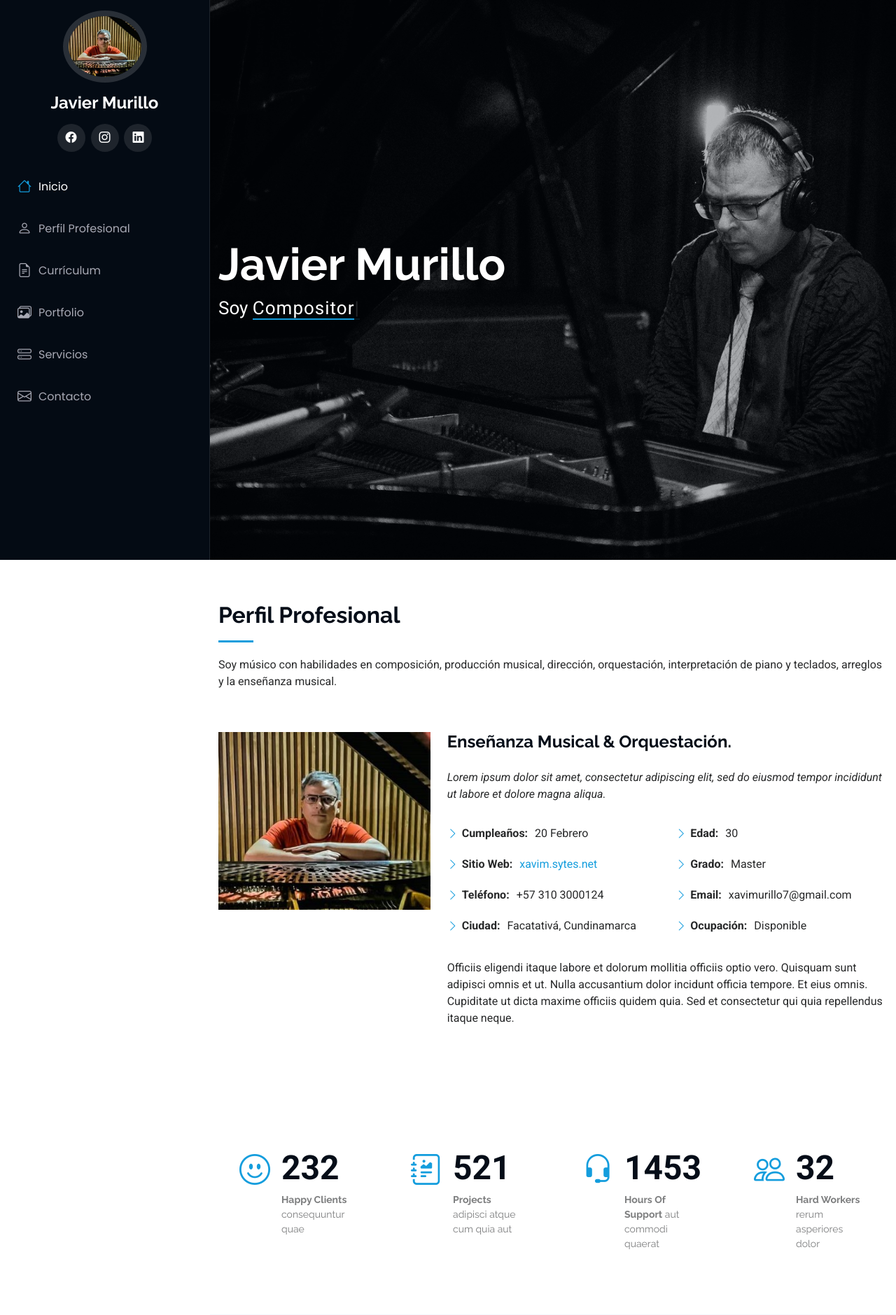
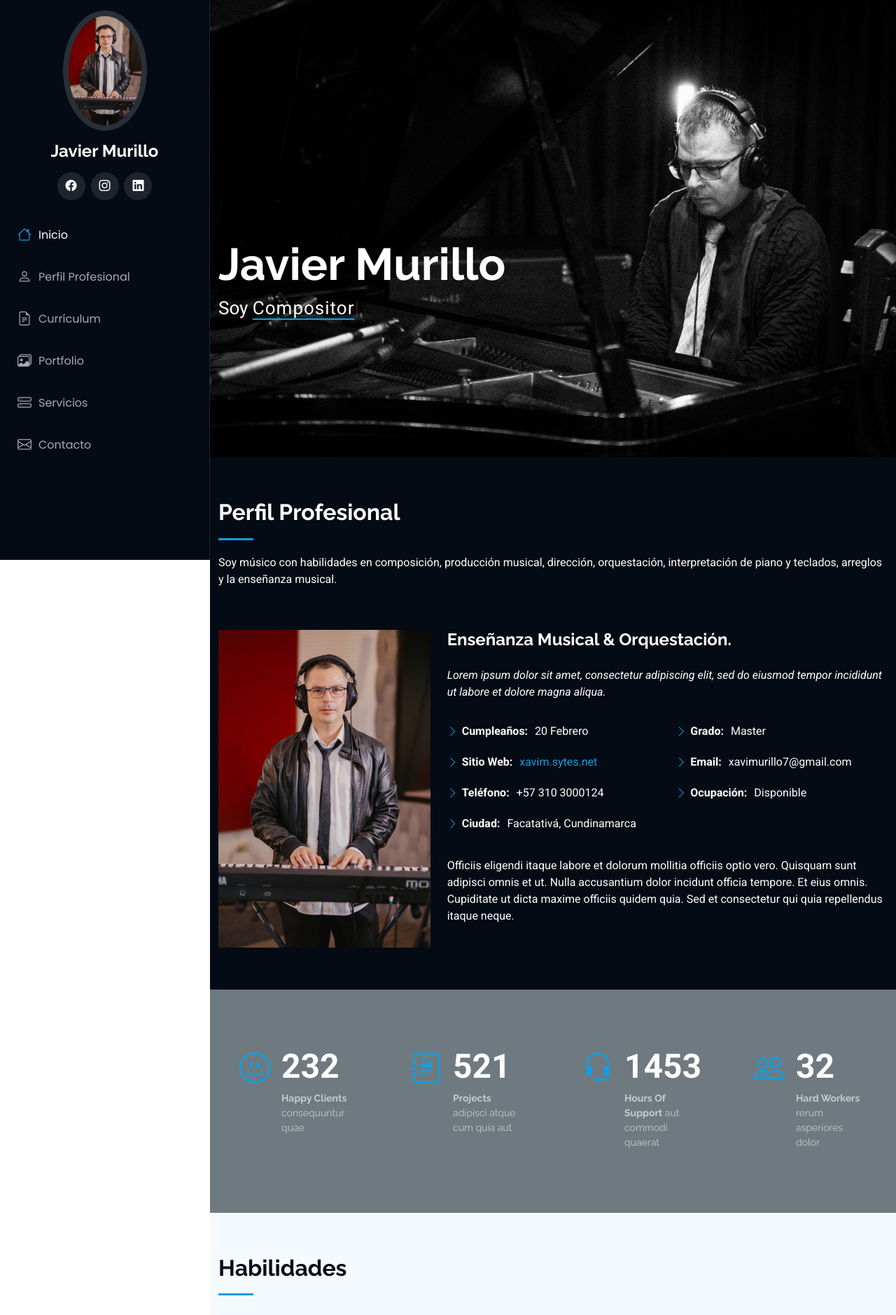
Before and after one commit to miguelvillamizar365/xavim, a PHP site: page / in a window 1280 px wide. Shown: the top 1879 px of the page at 70% size. Run offline with PHP 8.4, Linux system fonts and the light colour scheme.

Commit message:
mvillamizar - 19/07/2025 - Fix up to date

```diff
--- a/assets/css/main.css
+++ b/assets/css/main.css
@@ -42,6 +42,22 @@
 .light-background {
   --background-color: #f4fafd;
   --surface-color: #ffffff;
+}
+
+.gray-background {
+  --background-color: #6f7a80;
+  --surface-color: #ffffff;
+  --default-color: #ffffff;
+  --heading-color: #ffffff;
+  --contrast-color: #ffffff;
+}
+
+.none-background {
+  --background-color: #f4fafd00;
+  --surface-color: #ffffff00;
+  --default-color: #ffffff;
+  --heading-color: #ffffff;
+  --contrast-color: #ffffff;
 }
 
 .dark-background {
--- a/assets/js/main.js
+++ b/assets/js/main.js
@@ -242,4 +242,9 @@
   window.addEventListener('load', navmenuScrollspy);
   document.addEventListener('scroll', navmenuScrollspy);
 
+//   var myCarousel = document.querySelector('#myCarousel')
+// var carousel = new bootstrap.Carousel(myCarousel, {
+//     interval: 2000,
+//     wrap: false
+//   });
 })();
--- a/index.html
+++ b/index.html
@@ -89,20 +89,65 @@
 
   <main class="main">
 
+  <div id="myCarousel" class="carousel slide" data-bs-ride="carousel">
+  <div class="carousel-inner">
+
     <!-- Hero Section -->
-    <section id="hero" class="hero section dark-background">
-      <img id="myPhoto"  class="my-image" src="assets/img/hero-bg.jpg" alt="" data-aos="fade-in" class="">
+    <section id="hero" class="hero section none-background" style="position: absolute !important;">
+      <!-- <img id="myPhoto"  class="my-image" src="assets/img/hero-bg.jpg" alt="" data-aos="fade-in" class=""> -->
+
       <div class="container" data-aos="fade-up" data-aos-delay="100">
         <h2>Javier Murillo</h2>
         <p>Soy <span class="typed" data-typed-items="Productor, Compositor, Pianista">
           Productor</span><span class="typed-cursor typed-cursor--blink" aria-hidden="true">
           </span><span class="typed-cursor typed-cursor--blink" aria-hidden="true"></span></p>
       </div>
+    </section>
+    <div class="carousel-item active" data-bs-interval="10000">
+      <img src="assets/img/banner/hero-bg.jpg"  class="d-block w-100" alt="">
+    </div>
+    <div class="carousel-item" data-bs-interval="2000">
+      <img src="assets/img/banner/banner8.jpg"  class="d-block w-100" alt="">
+    </div>
+    <div class="carousel-item" data-bs-interval="2000">
+      <img src="assets/img/banner/banner7.jpg"  class="d-block w-100" alt="">
+    </div>
+    <div class="carousel-item" data-bs-interval="2000">
+      <img src="assets/img/banner/banner6.jpg"  class="d-block w-100" alt="">
+    </div>
+    <div class="carousel-item" data-bs-interval="2000">
+      <img src="assets/img/banner/banner5.jpg"  class="d-block w-100" alt="">
+    </div>
+    <div class="carousel-item" data-bs-interval="2000">
+      <img src="assets/img/banner/banner4.jpg"  class="d-block w-100" alt="">
+    </div>
+    <div class="carousel-item" data-bs-interval="2000">
+      <img src="assets/img/banner/banner3.jpg"  class="d-block w-100" alt="">
+    </div>
+    <div class="carousel-item" data-bs-interval="2000">
+      <img src="assets/img/banner/banner2.jpg"  class="d-block w-100" alt="">
+    </div>
+    <div class="carousel-item" data-bs-interval="2000">
+      <img src="assets/img/banner/banner1.jpg"  class="d-block w-100" alt="">
+    </div>
+  </div>
+  <!-- <button class="carousel-control-prev" type="button" data-bs-target="#carouselExampleInterval" data-bs-slide="prev">
+    <span class="carousel-control-prev-icon" aria-hidden="true"></span>
+    <span class="visually-hidden">Previous</span>
+  </button>
+  <button class="carousel-control-next" type="button" data-bs-target="#carouselExampleInterval" data-bs-slide="next">
+    <span class="carousel-control-next-icon" aria-hidden="true"></span>
+    <span class="visually-hidden">Next</span>
+  </button> -->
+</div>
 
-    </section><!-- /Hero Section -->
+
+
+
+    <!-- /Hero Section -->
 
     <!-- About Section -->
-    <section id="about" class="about section">
+    <section id="about" class="about section dark-background">
 
       <!-- Section Title -->
       <div class="container section-title" data-aos="fade-up">
@@ -127,14 +172,14 @@
               <div class="col-lg-6">
                 <ul>
                   <li><i class="bi bi-chevron-right"></i> <strong>Cumpleaños:</strong> <span>20 Febrero</span></li>
-                  <li><i class="bi bi-chevron-right"></i> <strong>Sitio Web:</strong> <span><a href="http://xavim.sytes.net:8001/" target="_blank">xavim.sytes.net</a></span></li>
+                  <li><i class="bi bi-chevron-right"></i> <strong>Sitio Web:</strong> <span><a href="https://xavim.sytes.net:8001/" target="_blank">xavim.sytes.net</a></span></li>
                   <li><i class="bi bi-chevron-right"></i> <strong>Teléfono:</strong> <span>+57 310 3000124</span></li>
                   <li><i class="bi bi-chevron-right"></i> <strong>Ciudad:</strong> <span>Facatativá, Cundinamarca</span></li>
                 </ul>
               </div>
               <div class="col-lg-6">
                 <ul>
-                  <li><i class="bi bi-chevron-right"></i> <strong>Edad:</strong> <span>30</span></li>
+                  <!-- <li><i class="bi bi-chevron-right"></i> <strong>Edad:</strong> <span>30</span></li> -->
                   <li><i class="bi bi-chevron-right"></i> <strong>Grado:</strong> <span>Master</span></li>
                   <li><i class="bi bi-chevron-right"></i> <strong>Email:</strong> <span>xavimurillo7@gmail.com</span></li>
                   <li><i class="bi bi-chevron-right"></i> <strong>Ocupación:</strong> <span>Disponible</span></li>
@@ -153,7 +198,7 @@
     </section><!-- /About Section -->
 
     <!-- Stats Section -->
-    <section id="stats" class="stats section">
+    <section id="stats" class="stats section gray-background">
 
       <div class="container" data-aos="fade-up" data-aos-delay="100">
 
```
Also changed, not shown: other parts of index.html (+13 -13 lines), assets/img/banner/banner1.jpg (added), assets/img/banner/banner2.jpg (added), assets/img/banner/banner3.jpg (added), assets/img/banner/banner4.jpg (added), assets/img/banner/banner5.jpg (added), assets/img/banner/banner6.jpg (added), assets/img/banner/banner7.jpg (added), assets/img/banner/banner8.jpg (added), assets/img/banner/hero-bg.jpg (added), assets/img/my-profile-img-old.jpg (added), assets/img/my-profile-img.jpg.
